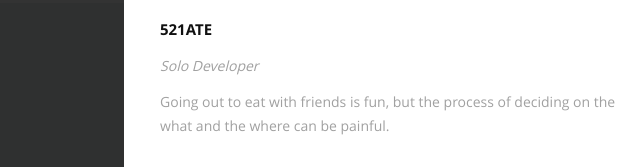
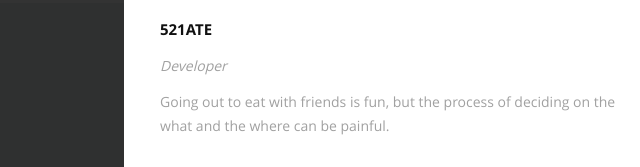
Before and after one commit to sandymak/portfolio, a plain HTML site: page index.html in a window 1280 px wide. Both pictures are taken after a click on the link "521ATE". Shown: the part 2276-2443 px from the top of the page, 241-881 px from the left. Drawn offline with nearby package versions, Linux system fonts and the light colour scheme.

Commit message:
updated developer status to 521ATE project

```diff
--- a/index.html
+++ b/index.html
@@ -489,7 +489,7 @@
                 <div class="description-box">
                     <h4>521ATE</h4>
                     <p>
-                        <i>Solo Developer</i>
+                        <i>Developer</i>
                     </p>
                     <p>
                         Going out to eat with friends is fun, but the process of deciding on the what and the where can be painful.
```
